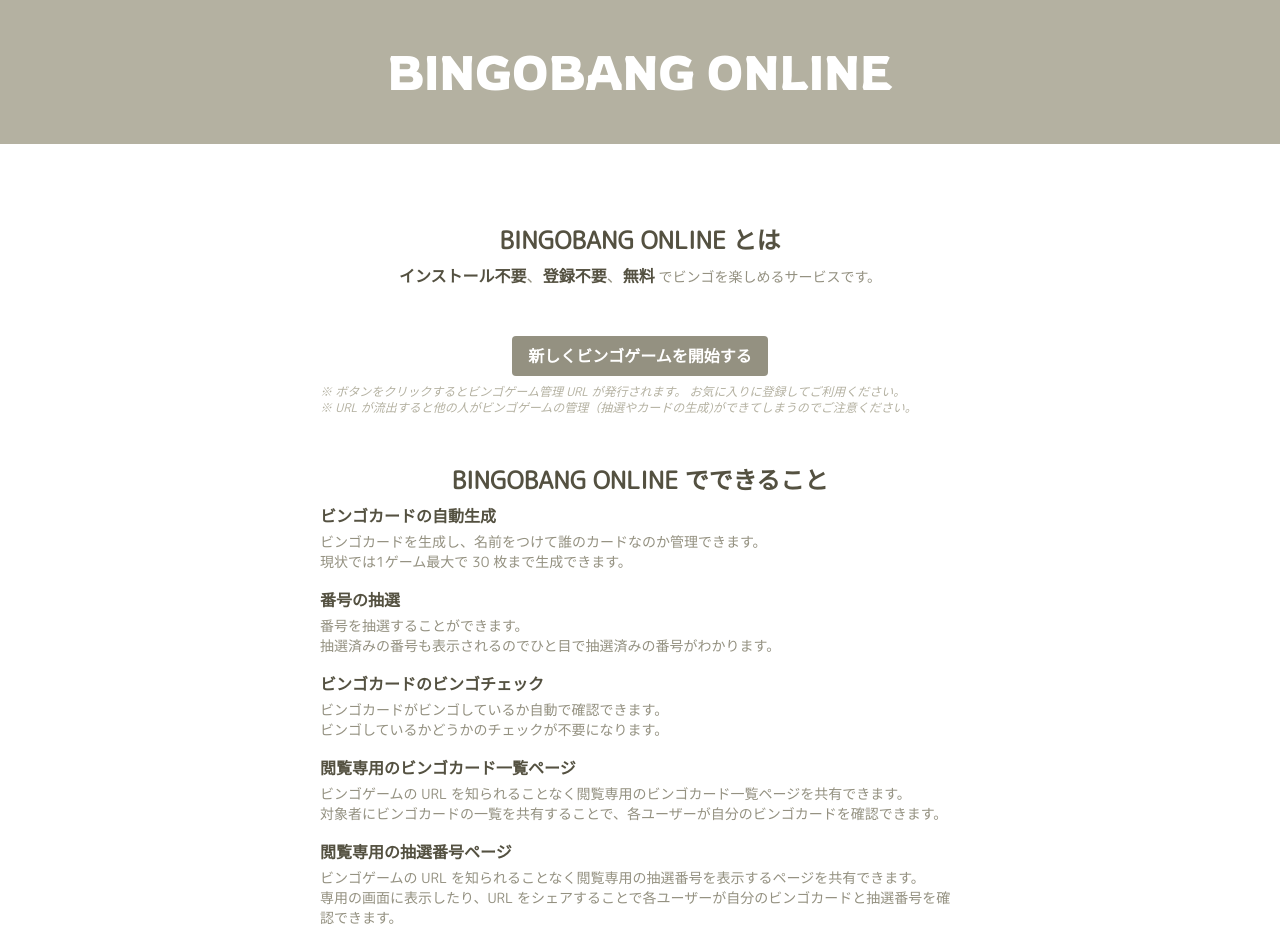
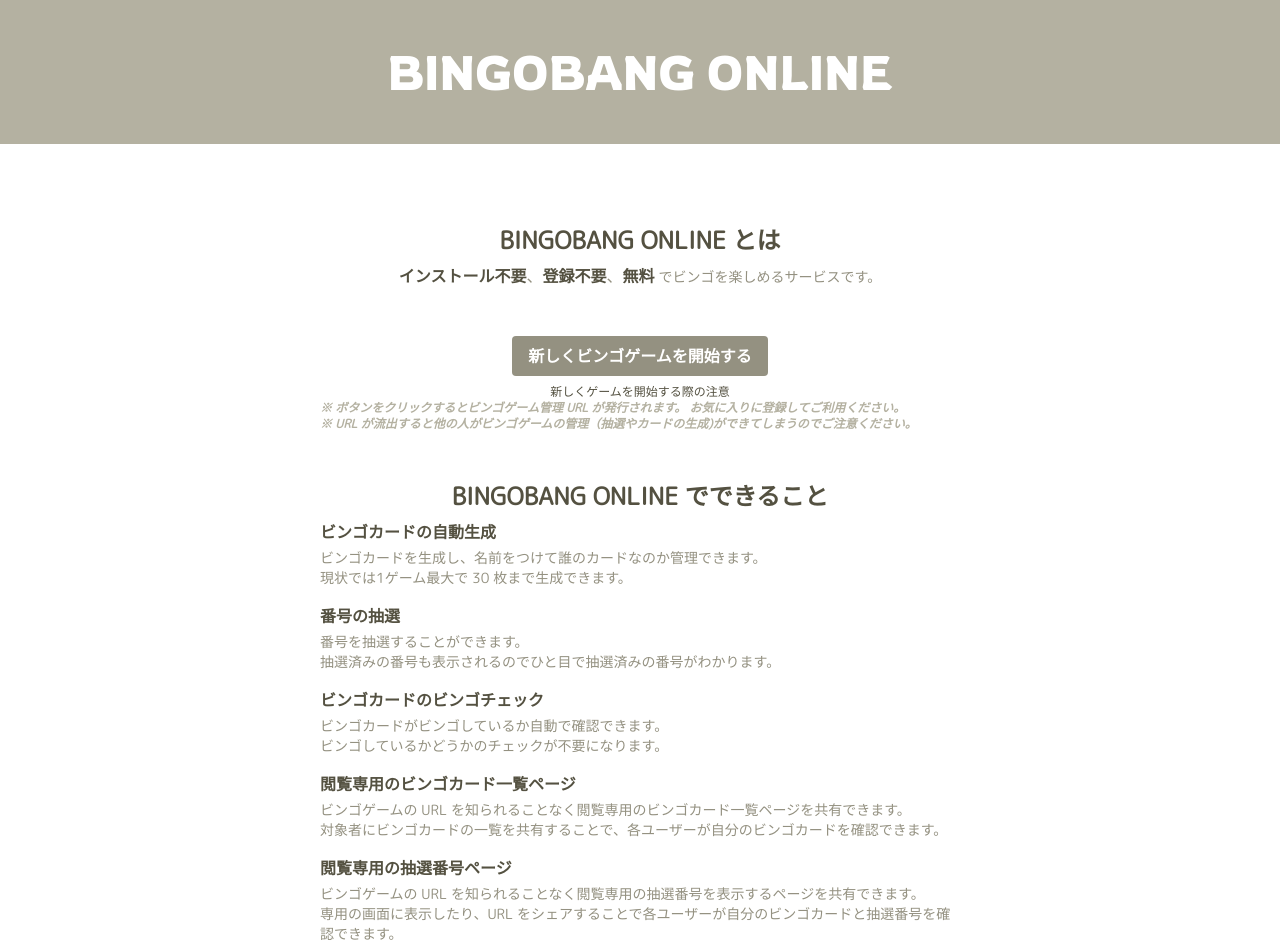
Before and after one commit to harusame0616/bingo-bang-online, a Next.js app in the folder bingo-web/: page / in a window 1280 px wide. Shown: the top 952 px of the page. Built offline with nearby package versions, Linux system fonts and the light colour scheme.

Commit message:
トップページ

```diff
--- /dev/null
+++ b/bingo-web/src/app/_constants/features.tsx
@@ -0,0 +1,62 @@
+export const features = [
+  {
+    title: 'ビンゴカードの自動生成',
+    description: (
+      <>
+        <div>
+          ビンゴカードを生成し、名前をつけて誰のカードなのか管理できます。
+        </div>
+        <div>現状では1ゲーム最大で 30 枚まで生成できます。</div>
+      </>
+    ),
+  },
+  {
+    title: '番号の抽選',
+    description: (
+      <>
+        <div>番号を抽選することができます。</div>
+        <div>
+          抽選済みの番号も表示されるのでひと目で抽選済みの番号がわかります。
+        </div>
+      </>
+    ),
+  },
+  {
+    title: 'ビンゴカードのビンゴチェック',
+    description: (
+      <>
+        <div>ビンゴカードがビンゴしているか自動で確認できます。</div>
+        <div>ビンゴしているかどうかのチェックが不要になります。</div>
+      </>
+    ),
+  },
+  {
+    title: '閲覧専用のビンゴカード一覧ページ',
+    description: (
+      <>
+        <div>
+          ビンゴゲームの URL
+          を知られることなく閲覧専用のビンゴカード一覧ページを共有できます。
+        </div>
+        <div>
+          対象者にビンゴカードの一覧を共有することで、各ユーザーが自分のビンゴカードを確認できます。
+        </div>
+      </>
+    ),
+  },
+  {
+    title: '閲覧専用の抽選番号ページ',
+    description: (
+      <>
+        <div>
+          ビンゴゲームの URL
+          を知られることなく閲覧専用の抽選番号を表示するページを共有できます。
+        </div>
+        <div>
+          専用の画面に表示したり、URL
+          をシェアすることで各ユーザーが自分のビンゴカードと抽選番号を確認できます。
+        </div>
+      </>
+    ),
+  },
+];
--- a/bingo-web/src/app/games/[bingoGameId]/page.tsx
+++ b/bingo-web/src/app/games/[bingoGameId]/page.tsx
@@ -24,7 +24,7 @@ interface Props {
   };
 }
 
-async function generateDomainCard(formData: FormData) {
+async function generateBingoCard(formData: FormData) {
   'use server';
 
   const bingoGameId = formData.get('bingoGameId');
@@ -78,7 +78,9 @@ async function deleteBingoCard(formData: FormData) {
   revalidatePath('/game/[bingoGameId]');
 }
 
-export default async function GameNewPage({ params: { bingoGameId } }: Props) {
+export default async function BingoGameManagementPage({
+  params: { bingoGameId },
+}: Props) {
   const bingoGameQueryUsecase = new BingoGameFindOneWithCardsQueryUsecase(
     getQuery('bingoGame'),
   );
@@ -129,7 +131,7 @@ export default async function GameNewPage({ params: { bingoGameId } }: Props) {
 
       <Section>
         <BingoCardGenerationForm
-          action={generateDomainCard}
+          action={generateBingoCard}
           bingoGameId={bingoGameId}
           canGenerate={canBingoCardGenerate()}
         />
--- a/bingo-web/src/app/page.tsx
+++ b/bingo-web/src/app/page.tsx
@@ -1,10 +1,13 @@
 import { redirect } from 'next/navigation';
+import { PropsWithChildren } from 'react';
 
 import { PageBox } from '@/components/BoxPageContent';
 import { Section } from '@/components/BoxSection';
 import { Button } from '@/components/Button';
 import { BingoGameCreateUsecase } from '@/domains/BingoGame/usecases/BingoGameCreate.usecase';
 import { getRepository } from '@/lib/infra/getRepository';
+
+import { features } from './_constants/features';
 
 async function startBingoGame() {
   'use server';
@@ -14,94 +17,17 @@ async function startBingoGame() {
   redirect(`/games/${bingoGame.id}?sound=${process.env.CI ? 'off' : 'on'}`);
 }
 
-function StrongKeyword({ children }: { children: React.ReactNode }) {
-  return <strong className="font-black text-primary-darken">{children}</strong>;
-}
-
-function Note({
-  children,
-  pre = '※',
-}: {
-  children: React.ReactNode;
-  pre?: string;
-}) {
-  return (
-    <i className="block text-xs text-primary-lighter">
-      {pre}&nbsp;{children}
-    </i>
-  );
-}
-
 export default function Home() {
-  const features = [
-    {
-      title: 'ビンゴカードの自動生成',
-      description: (
-        <>
-          ビンゴカードを生成し、名前をつけて誰のカードなのか管理できます。
-          <br />
-          現状では1ゲーム最大で 30 枚まで生成できます。
-        </>
-      ),
-    },
-    {
-      title: '番号の抽選',
-      description: (
-        <>
-          番号を抽選することができます。
-          <br />
-          抽選済みの番号も表示されるのでひと目で抽選済みの番号がわかります。
-        </>
-      ),
-    },
-    {
-      title: 'ビンゴカードのビンゴチェック',
-      description: (
-        <>
-          ビンゴカードがビンゴしているか自動で確認できます。
-          <br />
-          ビンゴしているかどうかのチェックが不要になります。
-        </>
-      ),
-    },
-    {
-      title: '閲覧専用のビンゴカード一覧ページ',
-      description: (
-        <>
-          ビンゴゲームの URL
-          を知られることなく閲覧専用のビンゴカード一覧ページを共有できます。
-          <br />
-          対象者にビンゴカードの一覧を共有することで、各ユーザーが自分のビンゴカードを確認できます。
-        </>
-      ),
-    },
-    {
-      title: '閲覧専用の抽選番号ページ',
-      description: (
-        <>
-          ビンゴゲームの URL
-          を知られることなく閲覧専用の抽選番号を表示するページを共有できます。
-          <br />
-          専用の画面に表示したり、URL
-          をシェアすることで各ユーザーが自分のビンゴカードと抽選番号を確認できます。
-        </>
-      ),
-    },
-  ];
-
   return (
     <PageBox>
       <Section className="mt-12 text-center">
-        <h2 className="text-center text-2xl font-black text-primary-darken">
-          BINGOBANG ONLINE とは
-        </h2>
-        <div className="mt-2">
+        <SectionTitle>BINGOBANG ONLINE とは</SectionTitle>
+        <div>
           <StrongKeyword>インストール不要</StrongKeyword>、
           <StrongKeyword>登録不要</StrongKeyword>、
           <StrongKeyword>無料</StrongKeyword>
-          <div className="text-sm md:inline">
-            {' '}
-            でビンゴを楽しめるサービスです。
+          <div className="ml-1 text-sm md:inline">
+            でビンゴを楽しめるサービスです。{' '}
           </div>
         </div>
       </Section>
@@ -116,23 +42,43 @@ export default function Home() {
             新しくビンゴゲームを開始する
           </Button>
         </form>
-        <div className="mx-auto max-w-screen-sm">
+
+        <div
+          className="block text-center text-xs text-primary-darken"
+          id="bingo-game-start-note"
+        >
+          新しくゲームを開始する際の注意
+        </div>
+        <ul
+          aria-labelledby="bingo-game-start-note"
+          className="mx-auto max-w-screen-sm"
+        >
+          <li>
             <Note>
               ボタンをクリックするとビンゴゲーム管理 URL が発行されます。
               お気に入りに登録してご利用ください。
             </Note>
+          </li>
+          <li>
             <Note>
               URL
               が流出すると他の人がビンゴゲームの管理（抽選やカードの生成)ができてしまうのでご注意ください。
             </Note>
-        </div>
+          </li>
+        </ul>
       </Section>
 
       <Section>
-        <h2 className="mb-2 text-center text-2xl font-black text-primary-darken">
-          BINGOBANG ONLINE <div className="md:inline">でできること</div>
-        </h2>
-        <ul className="mx-auto mb-8 flex max-w-screen-sm flex-col gap-y-4">
+        <SectionTitle>
+          <div id="what-can-do">
+            BINGOBANG ONLINE{' '}
+            <span className="block md:inline">でできること</span>
+          </div>
+        </SectionTitle>
+        <ul
+          className="mx-auto mb-8 flex max-w-screen-sm flex-col gap-y-4"
+          aria-labelledby="what-can-do"
+        >
           {features.map((feature) => (
             <li key={feature.title}>
               <div className="font-black text-primary-darken">
@@ -149,3 +95,29 @@ export default function Home() {
     </PageBox>
   );
 }
+
+function StrongKeyword({ children }: { children: React.ReactNode }) {
+  return <strong className="font-black text-primary-darken">{children}</strong>;
+}
+
+function Note({
+  children,
+  pre = '※',
+}: {
+  children: React.ReactNode;
+  pre?: string;
+}) {
+  return (
+    <i className="block text-xs font-bold text-primary-lighter">
+      {pre}&nbsp;{children}
+    </i>
+  );
+}
+
+function SectionTitle({ children }: PropsWithChildren) {
+  return (
+    <h2 className="mb-2 text-center text-2xl font-black text-primary-darken">
+      {children}
+    </h2>
+  );
+}
```
Lines whose indentation alone changed are shown as unchanged.
